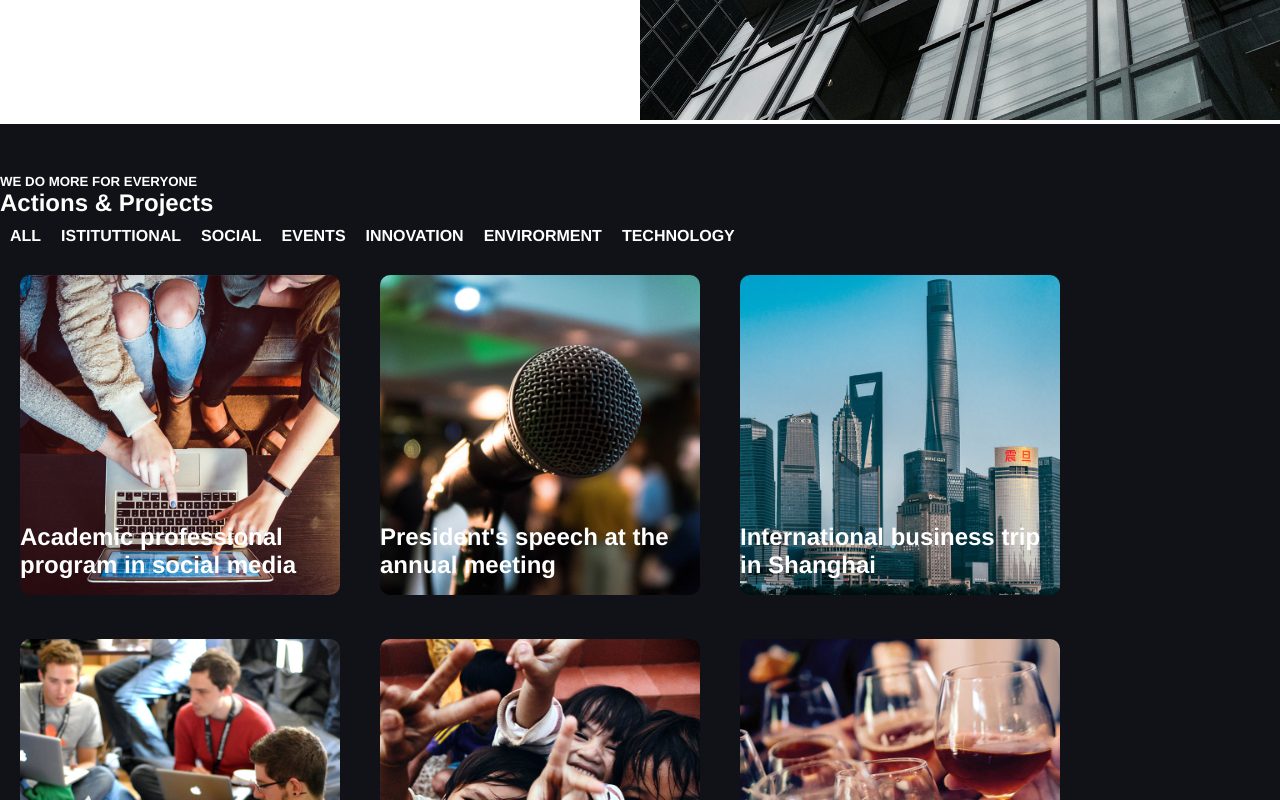
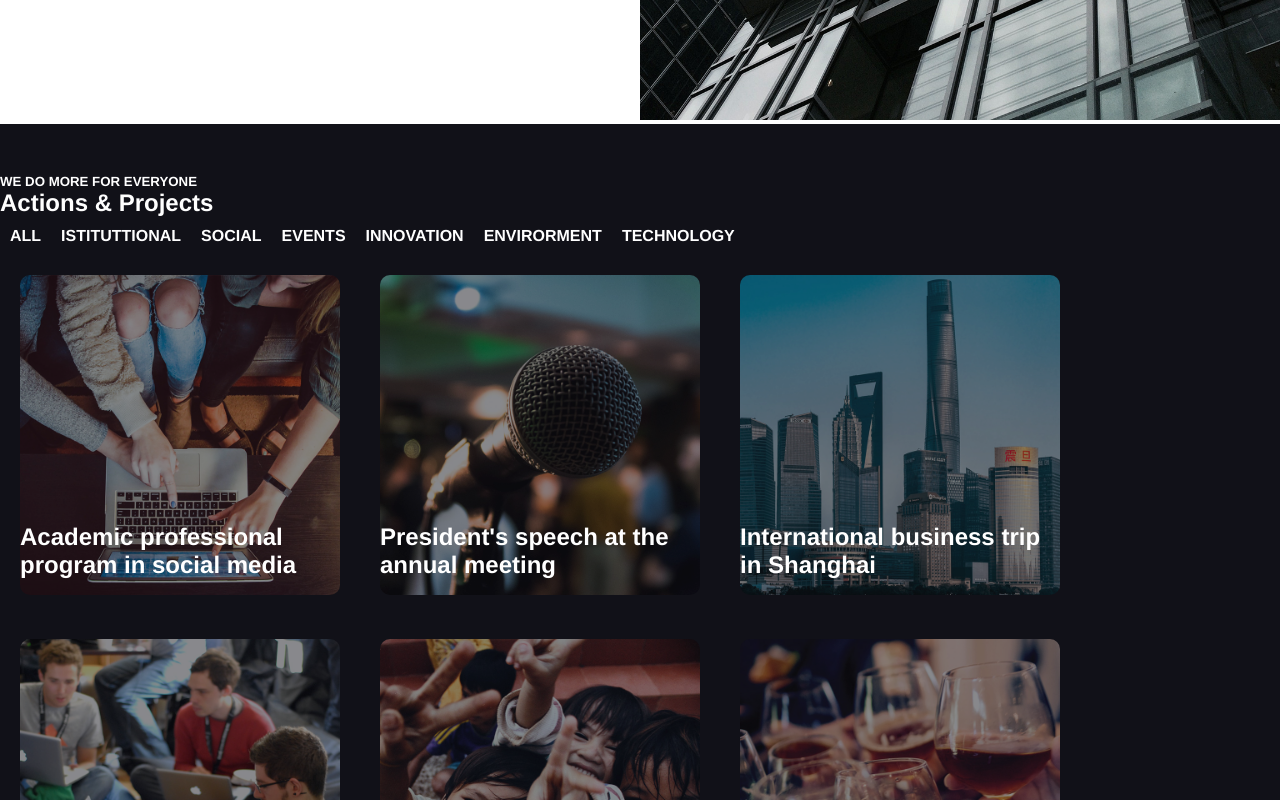
Before and after one commit to domenicocristo/proj-html-vuejs, a Vue app: page / in a window 1280 px wide. Shown: the part 1660-2460 px from the top of the page. Built offline with nearby package versions, Linux system fonts and the light colour scheme.

Commit message:
add: component management

```diff
--- a/src/components/ActionsProjects.vue
+++ b/src/components/ActionsProjects.vue
@@ -74,6 +74,7 @@
     background-color: #111118;
     color: #fff;
     padding-top: 50px;
+    padding-bottom: 100px;
     ul {
         list-style-type: none;
     }
@@ -91,6 +92,7 @@
             width: 100%;
             z-index: 1;
             border-radius: 10px;
+            filter: opacity(0.5);
         }
         h1 {
             position: absolute;
```
Also changed, not shown: src/components/Management.vue (added, +15 -0 lines).
